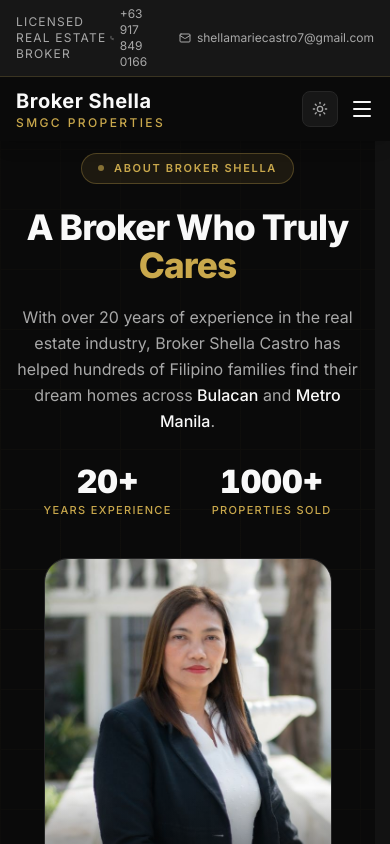
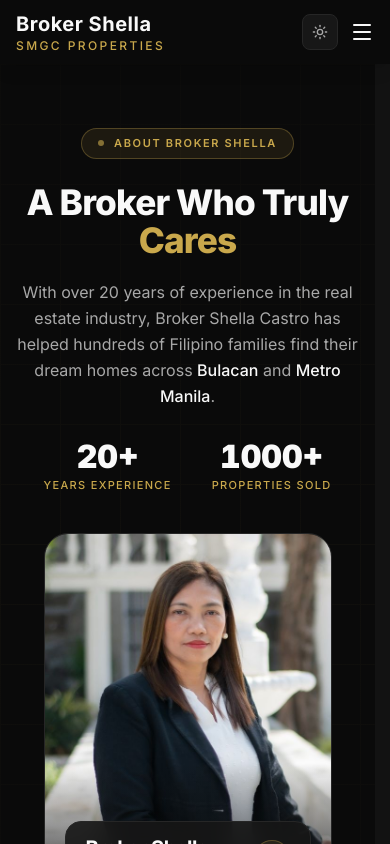
Before and after one commit to jamescastro-dev/smgc-properties, a Next.js app: page /about in a window 390 px wide. Shown: the top 844 px of the page. Built offline with nearby package versions, Linux system fonts and the light colour scheme.

Commit message:
Fix mobile navbar overlap: hide top bar on mobile, adjust page padding

```diff
--- a/src/app/about/page.tsx
+++ b/src/app/about/page.tsx
@@ -67,7 +67,7 @@ const SERVICES = [
 
 export default function AboutPage() {
   return (
-    <main className="min-h-screen bg-luxury-900 pt-[89px]">
+    <main className="min-h-screen bg-luxury-900 pt-16 sm:pt-[89px]">
 
       {/* ── Hero ── */}
       <section className="relative bg-luxury-900 py-16 lg:py-20 overflow-hidden">
--- a/src/app/page.tsx
+++ b/src/app/page.tsx
@@ -7,7 +7,7 @@ import ContactSection from "@/components/sections/ContactSection";
 
 export default function Home() {
   return (
-    <main className="pt-[89px]">
+    <main className="pt-16 sm:pt-[89px]">
       <HeroSection />
       <AccreditedDevelopers />
       <FeaturedProperties />
--- a/src/app/privacy/page.tsx
+++ b/src/app/privacy/page.tsx
@@ -89,7 +89,7 @@ Website: www.privacy.gov.ph`,
 
 export default function PrivacyPage() {
   return (
-    <main className="min-h-screen bg-luxury-900 pt-[89px]">
+    <main className="min-h-screen bg-luxury-900 pt-16 sm:pt-[89px]">
       <div className="max-w-3xl mx-auto px-4 sm:px-6 lg:px-8 py-16">
 
         {/* Header */}
--- a/src/app/properties/[id]/PropertyDetailClient.tsx
+++ b/src/app/properties/[id]/PropertyDetailClient.tsx
@@ -96,7 +96,7 @@ export default function PropertyDetailClient({ property, similar }: Props) {
     );
 
   return (
-    <main className="min-h-screen bg-luxury-900 pt-[89px]">
+    <main className="min-h-screen bg-luxury-900 pt-16 sm:pt-[89px]">
       {/* Breadcrumb */}
       <div className="max-w-7xl mx-auto px-4 sm:px-6 lg:px-8 py-6">
         <div className="flex items-center gap-2 text-xs text-luxury-400">
--- a/src/app/properties/loading.tsx
+++ b/src/app/properties/loading.tsx
@@ -2,7 +2,7 @@ import PropertyGridSkeleton from "@/components/ui/PropertyGridSkeleton";
 
 export default function PropertiesLoading() {
   return (
-    <div className="max-w-7xl mx-auto px-4 sm:px-6 lg:px-8 py-12 pt-[89px]">
+    <div className="max-w-7xl mx-auto px-4 sm:px-6 lg:px-8 py-12 pt-16 sm:pt-[89px]">
       <div className="mb-10">
         <div className="h-4 bg-luxury-800 rounded-md w-32 mb-4 animate-pulse" />
         <div className="h-10 bg-luxury-800 rounded-md w-48 mb-2 animate-pulse" />
--- a/src/app/properties/page.tsx
+++ b/src/app/properties/page.tsx
@@ -19,7 +19,7 @@ export default async function PropertiesPage() {
   }
 
   return (
-    <main className="min-h-screen bg-luxury-900 pt-[89px]">
+    <main className="min-h-screen bg-luxury-900 pt-16 sm:pt-[89px]">
       <Suspense>
         <PropertiesClient initialProperties={properties} />
       </Suspense>
--- a/src/components/layout/Navbar.tsx
+++ b/src/components/layout/Navbar.tsx
@@ -22,8 +22,8 @@ export default function Navbar() {
 
   return (
     <header className="fixed top-0 left-0 right-0 z-50 bg-luxury-900 shadow-lg">
-      {/* Top Bar */}
-      <div className="bg-luxury-800 border-b border-gold-500/20 py-1.5 px-4">
+      {/* Top Bar — hidden on mobile */}
+      <div className="hidden sm:block bg-luxury-800 border-b border-gold-500/20 py-1.5 px-4">
         <div className="max-w-7xl mx-auto flex justify-between items-center">
           <p className="text-luxury-400 text-xs tracking-widest uppercase">
             Licensed Real Estate Broker
```
